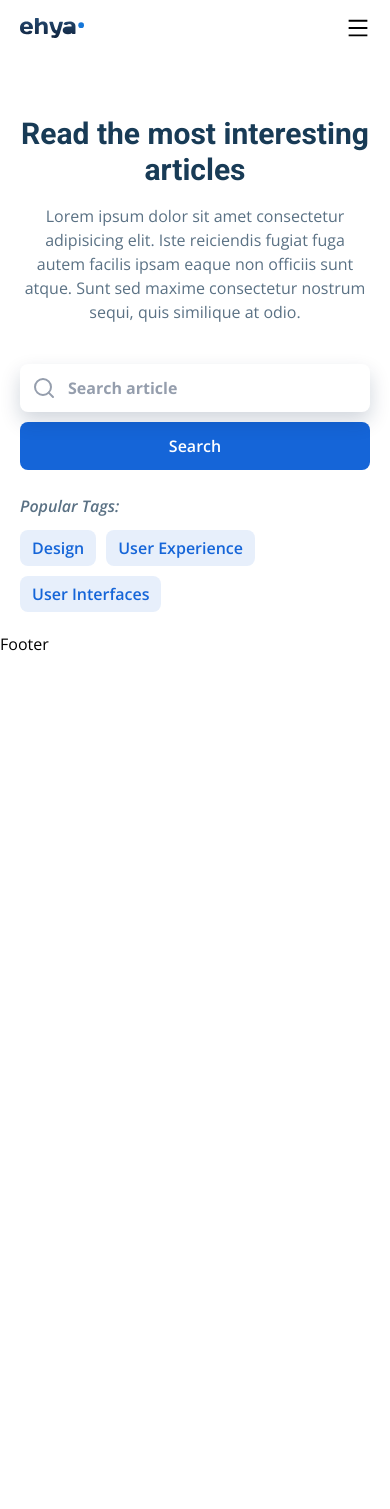
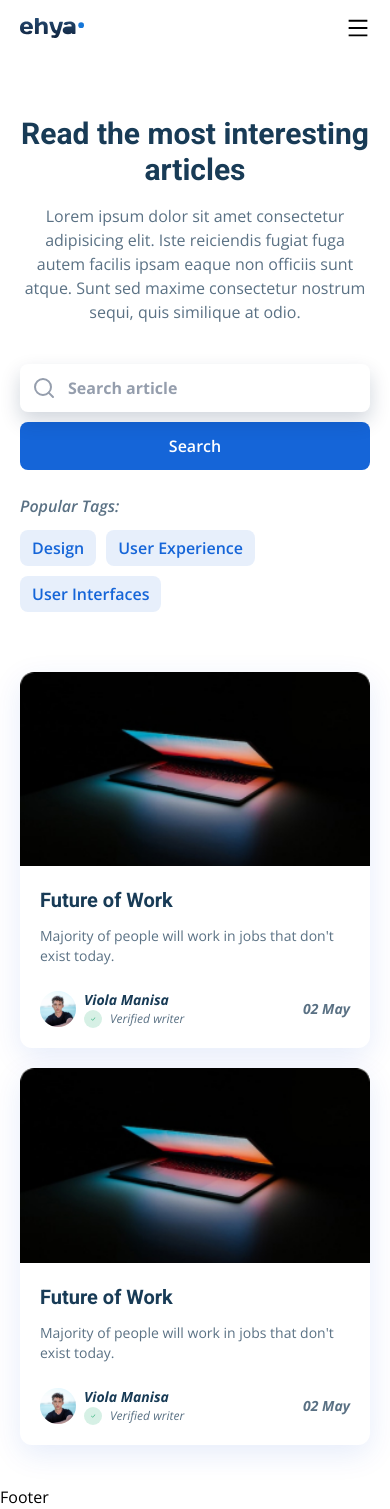
Before and after one commit to tayoolaigbe/mern-sack-blog, a React (Vite) app in the folder frontend/: page / in a window 390 px wide. Before the commit the page ends 844 px from the top, so only its background shows below. Built offline with nearby package versions, Linux system fonts and the light colour scheme.

Commit message:
Completed the Article Card component section and made it responsive

```diff
--- /dev/null
+++ b/frontend/src/components/ArticleCard.jsx
@@ -0,0 +1,51 @@
+import { images } from '../contants';
+import { BsCheckLg } from 'react-icons/bs';
+
+const ArticleCard = ({ className }) => {
+	return (
+		<div
+			className={`rounded-xl overflow-hidden shadow-[rgba(7,_65,_210,_0.1)_0px_9px_30px] ${className}`}
+		>
+			<img
+				src={images.Post1Image}
+				alt="title"
+				className="w-full object-cover object-center h-auto md:h-52 lg:h-48 xl:h-60"
+			/>
+			<div className="p-5">
+				<h2 className="font-roboto font-bold text-xl text-dark-soft md:text-2xl lg:text-[28px]">
+					Future of Work
+				</h2>
+				<p className="text-dark-light mt-3 text-sm md:text-lg">
+					Majority of people will work in jobs that don't exist today.
+				</p>
+				<div className="flex justify-between flex-nowrap items-center mt-6">
+					<div className="flex items-center gap-x-2 md:gap-x-2.5">
+						<img
+							src={images.PostProfileImage}
+							alt="Post-profile"
+							className="w-9 h-9 md:w-10 md:h-10"
+						/>
+						<div className="flex flex-col">
+							<h4 className="font-bold italic text-dark-soft text-sm md:text-base">
+								Viola Manisa
+							</h4>
+							<div className="flex items-center gap-x-2">
+								<span className="bg-[#36B37E] w-fit bg-opacity-20 p-1.5 rounded-full">
+									<BsCheckLg className="w-1.5 h-1.5 text-[#36B37E]" />
+								</span>
+								<span className="italic text-dark-light text-xs md:text-sm">
+									Verified writer
+								</span>
+							</div>
+						</div>
+					</div>
+					<span className="font-bold text-dark-light italic text-sm md:text-base">
+						02 May
+					</span>
+				</div>
+			</div>
+		</div>
+	);
+};
+
+export default ArticleCard;
--- a/frontend/src/contants/images.js
+++ b/frontend/src/contants/images.js
@@ -1,9 +1,13 @@
 import Logo from '../assets/Logo.svg';
 import HeroImage from '../assets/HeroImage.svg';
+import Post1Image from '../assets/posts/post1.jpg';
+import PostProfileImage from '../assets/posts/post-profile.svg';
 
 const images = {
 	Logo,
 	HeroImage,
+	Post1Image,
+	PostProfileImage,
 };
 
 export default images;
--- a/frontend/src/pages/home/HomePage.jsx
+++ b/frontend/src/pages/home/HomePage.jsx
@@ -1,10 +1,12 @@
 import MainLayout from '../../components/MainLayout';
+import Articles from './container/Articles';
 import Hero from './container/Hero';
 
 const HomePage = () => {
 	return (
 		<MainLayout>
 			<Hero />
+			<Articles />
 		</MainLayout>
 	);
 };
--- /dev/null
+++ b/frontend/src/pages/home/container/Articles.jsx
@@ -0,0 +1,12 @@
+import ArticleCard from '../../../components/ArticleCard';
+
+const Articles = () => {
+	return (
+		<section className="container mx-auto flex flex-wrap md:gap-x-5 gap-y-5 px-5 py-10">
+			<ArticleCard className="w-full md:w-[calc(50%-20px)] lg:w-[calc(33.33%-21px)]" />
+			<ArticleCard className="w-full md:w-[calc(50%-20px)] lg:w-[calc(33.33%-21px)]" />
+		</section>
+	);
+};
+
+export default Articles;
```
